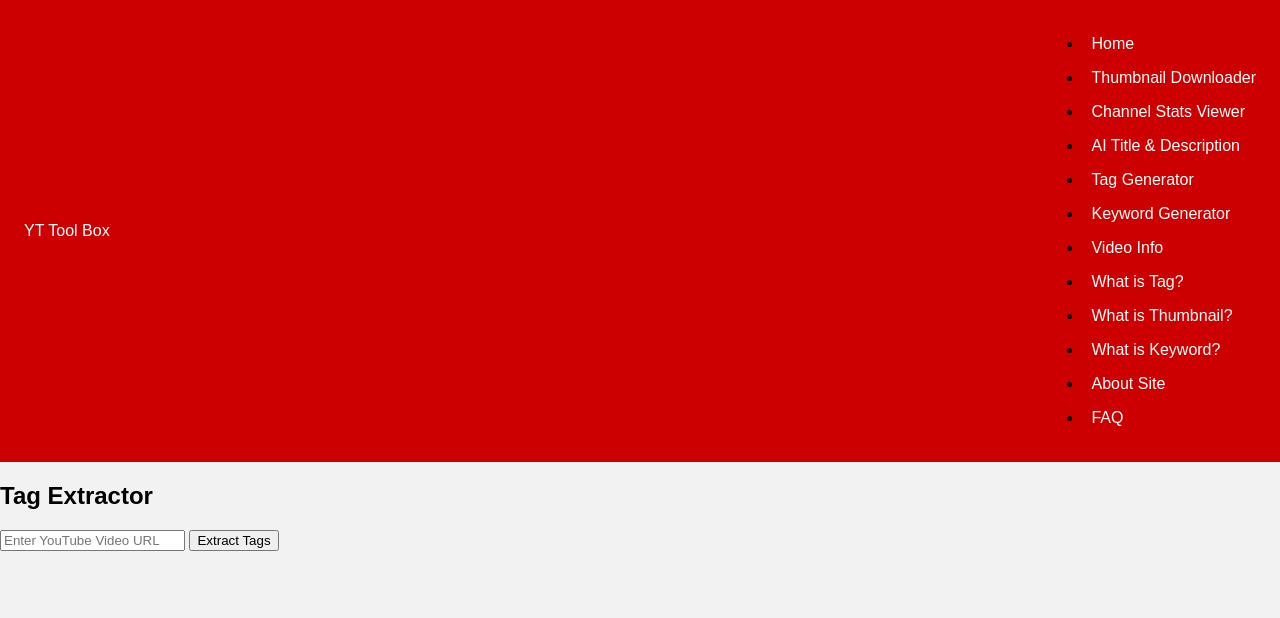
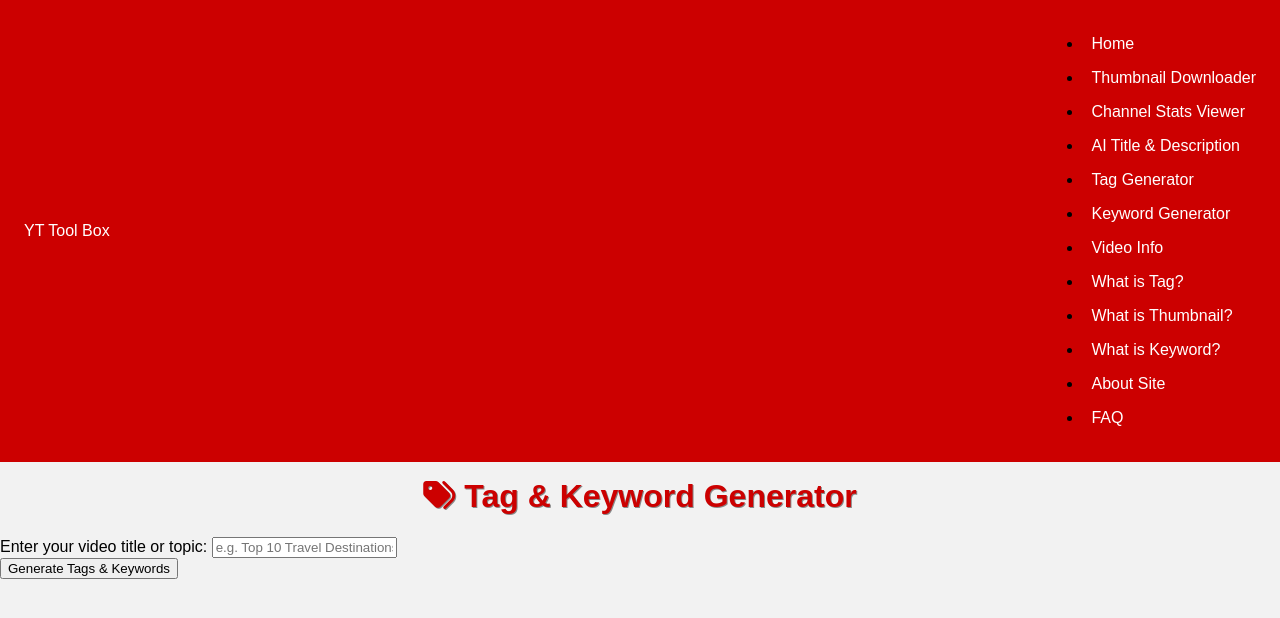
Before and after one commit to sandeep780049/yt-tool-box, a Flask app: page /tags in a window 1280 px wide. Shown: the top 618 px of the page. Run offline with Flask 3, Linux system fonts and the light colour scheme; some libraries are stand-ins or nearby versions.

Commit message:
Update tags.html

```diff
--- a/templates/tags.html
+++ b/templates/tags.html
@@ -1,27 +1,70 @@
 {% extends "layout.html" %}
-{% block title %}Tag Extractor{% endblock %}
 {% block content %}
-<h2 class="tool-heading">Tag Extractor</h2>
-<form method="POST" action="/tags" class="form">
-    <input type="text" name="video_url" placeholder="Enter YouTube Video URL" required class="input-field">
-    <button type="submit" class="btn">Extract Tags</button>
-</form>
-{% if tags %}
-    <div class="result">
-        <h3>Tags:</h3>
-        <ul>
-            {% for tag in tags %}
-                <li>{{ tag }}</li>
-            {% endfor %}
-        </ul>
-        <button onclick="copyTags()" class="btn">Copy Tags</button>
-        <script>
-            function copyTags() {
-                let tags = `{% for tag in tags %}{{ tag }} {% endfor %}`;
-                navigator.clipboard.writeText(tags.trim());
-                alert("Tags copied!");
-            }
-        </script>
+<div class="container mt-4">
+    <h1 class="text-center text-danger mb-4"><i class="fas fa-tags"></i> Tag & Keyword Generator</h1>
+    <form method="POST" action="/tags">
+        <div class="mb-3">
+            <label for="video_title" class="form-label">Enter your video title or topic:</label>
+            <input type="text" class="form-control" id="video_title" name="video_title" placeholder="e.g. Top 10 Travel Destinations 2025" required>
+        </div>
+        <div class="text-center">
+            <button type="submit" class="btn btn-primary">Generate Tags & Keywords</button>
+        </div>
+    </form>
+
+    {% if tags %}
+    <div class="mt-5">
+        <h3 class="text-success text-center">Generated Tags:</h3>
+        <div class="border p-3 rounded bg-light">
+            <p id="tagOutput">{{ tags | join(', ') }}</p>
+        </div>
+        <div class="text-center mt-3">
+            <button onclick="copyTags()" class="btn btn-success me-2">📋 Copy Tags</button>
+            <button onclick="downloadTags()" class="btn btn-warning">⬇️ Download Tags</button>
+        </div>
     </div>
-{% endif %}
+    {% endif %}
+
+    {% if keywords %}
+    <div class="mt-5">
+        <h3 class="text-info text-center">Suggested Keywords:</h3>
+        <div class="border p-3 rounded bg-light">
+            <p id="keywordOutput">{{ keywords | join(', ') }}</p>
+        </div>
+        <div class="text-center mt-3">
+            <button onclick="copyKeywords()" class="btn btn-success me-2">📋 Copy Keywords</button>
+            <button onclick="downloadKeywords()" class="btn btn-warning">⬇️ Download Keywords</button>
+        </div>
+    </div>
+    {% endif %}
+</div>
+
+<script>
+function copyTags() {
+    const text = document.getElementById('tagOutput').innerText;
+    navigator.clipboard.writeText(text);
+    alert('Tags copied to clipboard!');
+}
+function copyKeywords() {
+    const text = document.getElementById('keywordOutput').innerText;
+    navigator.clipboard.writeText(text);
+    alert('Keywords copied to clipboard!');
+}
+function downloadTags() {
+    const text = document.getElementById('tagOutput').innerText;
+    const blob = new Blob([text], { type: 'text/plain' });
+    const a = document.createElement('a');
+    a.href = URL.createObjectURL(blob);
+    a.download = 'tags.txt';
+    a.click();
+}
+function downloadKeywords() {
+    const text = document.getElementById('keywordOutput').innerText;
+    const blob = new Blob([text], { type: 'text/plain' });
+    const a = document.createElement('a');
+    a.href = URL.createObjectURL(blob);
+    a.download = 'keywords.txt';
+    a.click();
+}
+</script>
 {% endblock %}
```
